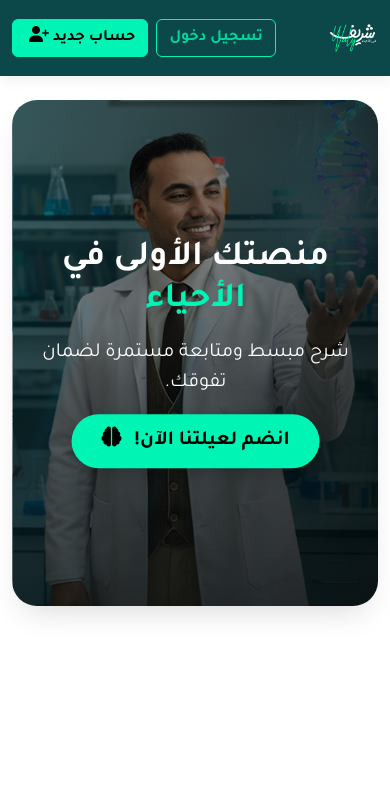
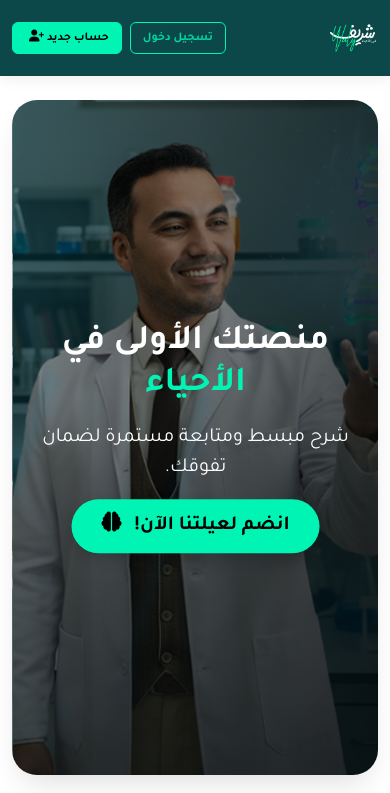
Before and after one commit to eltaron/drsherifwally, a plain HTML site: page index.html in a window 390 px wide. Shown: the top 793 px of the page. Drawn offline with nearby package versions, Linux system fonts and the light colour scheme.

Commit message:
Update style.css

```diff
--- a/css/style.css
+++ b/css/style.css
@@ -53,6 +53,14 @@ h6 {
 .navbar {
   background-color: #0c4849;
   box-shadow: 0 2px 15px rgba(0, 0, 0, 0.08);
+}
+.navbar .btn {
+  font-size: 18px;
+}
+@media (max-width: 992px) {
+  .navbar .btn {
+    font-size: 12px;
+  }
 }
 .navbar .btn-primary {
   background-color: var(--primary-color);
@@ -124,7 +132,7 @@ h6 {
 }
 @media (max-width: 768px) {
   #heroCarousel .carousel-item {
-    height: 60vh;
+    height: 80vh;
   }
   #heroCarousel .carousel-caption {
     width: 90%;
```
